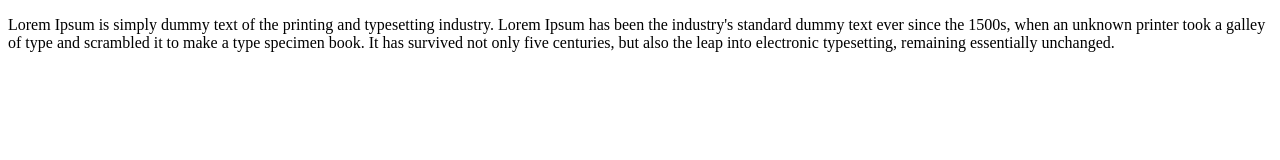
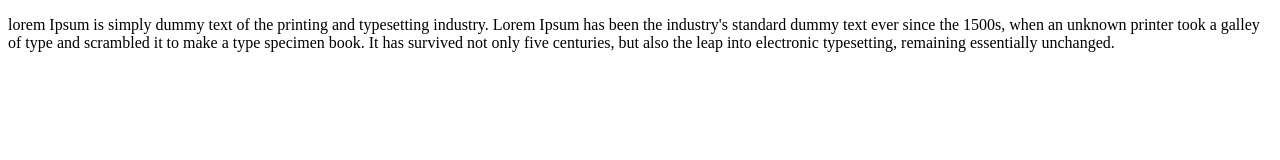
Before and after one commit to FabioNeves28/Engenharia-Software, a plain HTML site: page index.html in a window 1280 px wide. Drawn offline with Linux system fonts and the light colour scheme.

Commit message:
commit-fernanda

```diff
--- a/index.html
+++ b/index.html
@@ -7,6 +7,6 @@
     <title>Document</title>
 </head>
 <body>
-    <p>Lorem Ipsum is simply dummy text of the printing and typesetting industry. Lorem Ipsum has been the industry's standard dummy text ever since the 1500s, when an unknown printer took a galley of type and scrambled it to make a type specimen book. It has survived not only five centuries, but also the leap into electronic typesetting, remaining essentially unchanged.</p>
+    <p>lorem Ipsum is simply dummy text of the printing and typesetting industry. Lorem Ipsum has been the industry's standard dummy text ever since the 1500s, when an unknown printer took a galley of type and scrambled it to make a type specimen book. It has survived not only five centuries, but also the leap into electronic typesetting, remaining essentially unchanged.</p>
 </body>
 </html>
```
